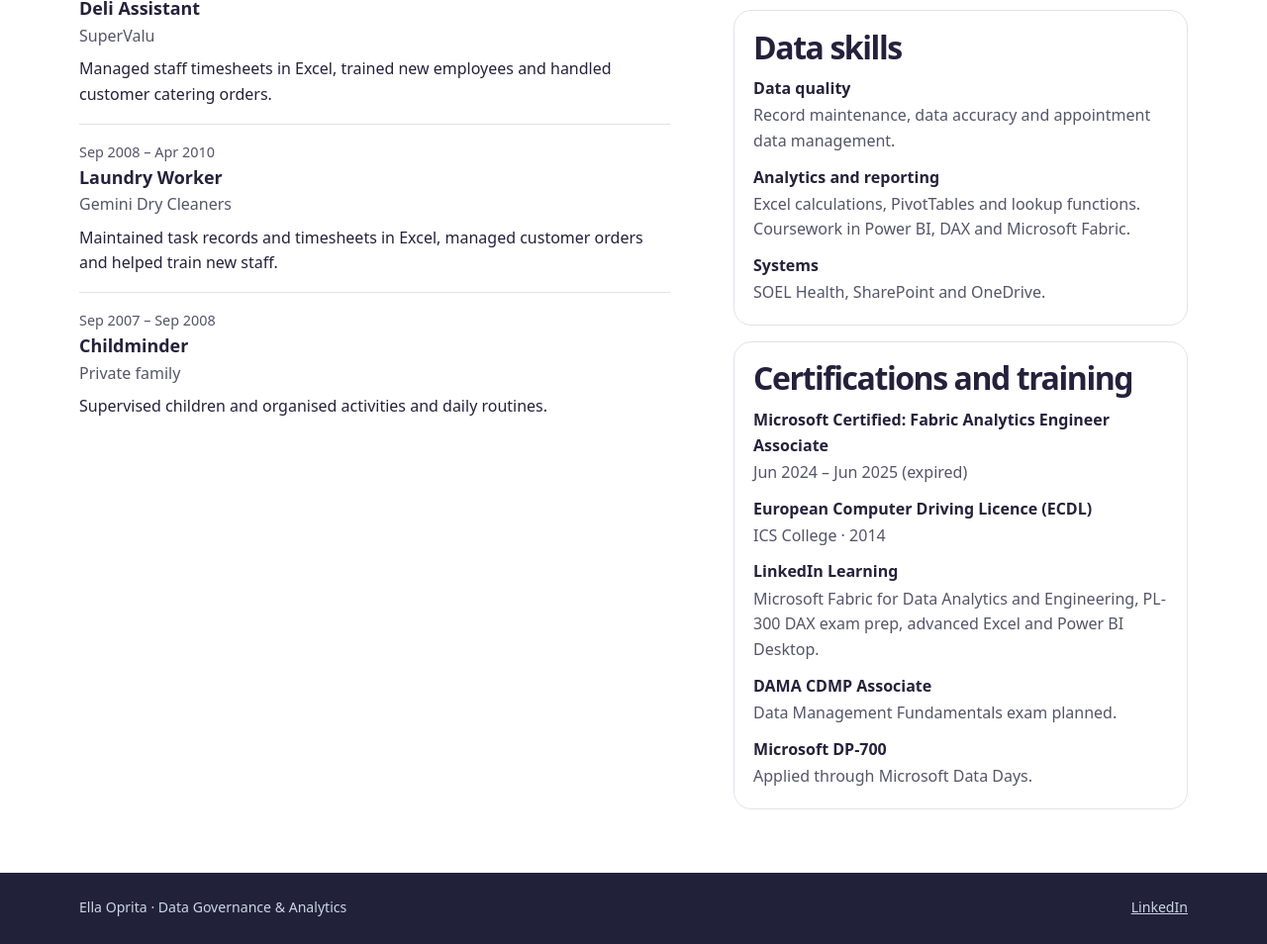
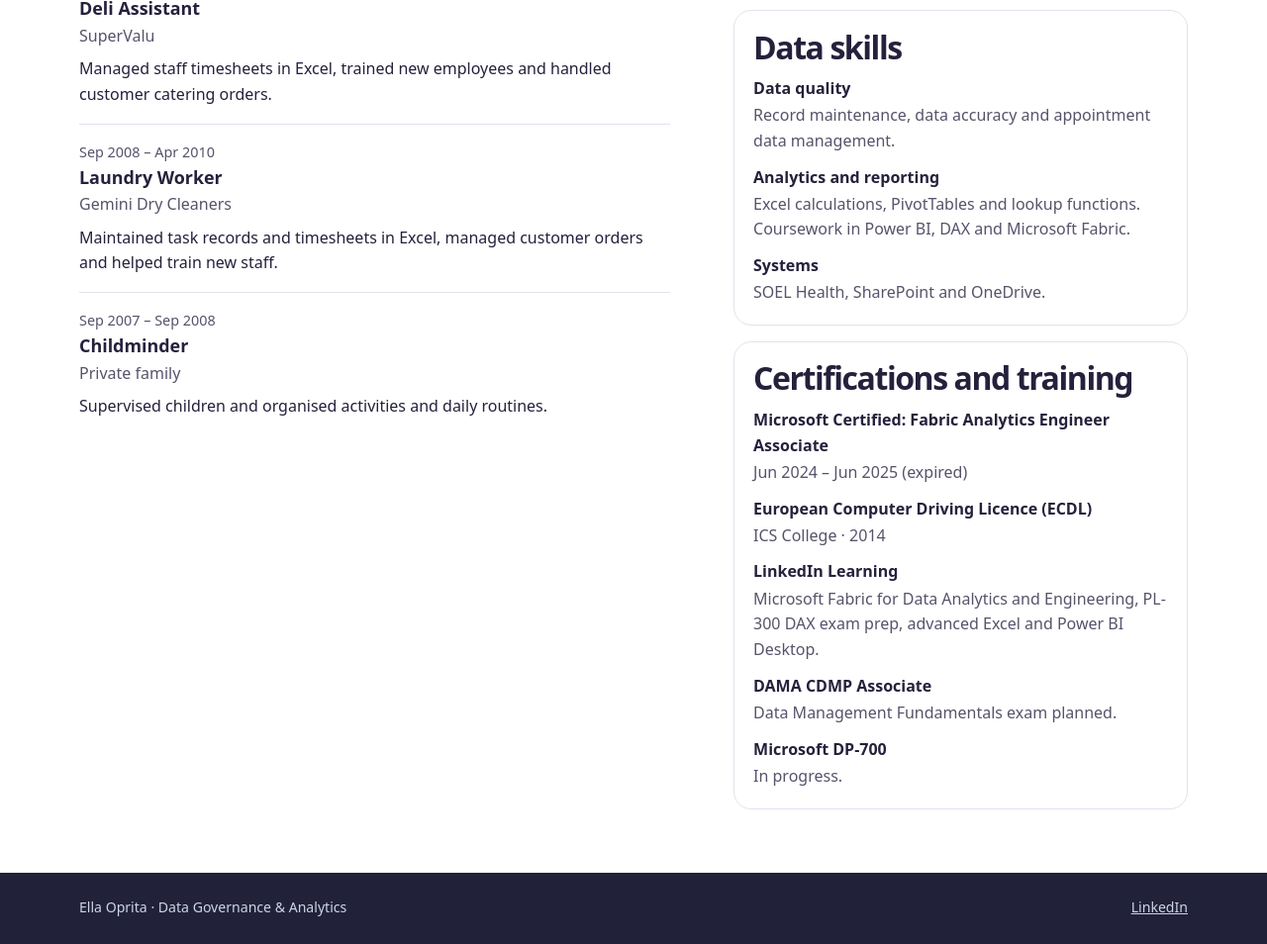
Before and after one commit to ellaoprita/ellaoprita.github.io, a plain HTML site: page cv.html in a window 1280 px wide. Shown: the part 1000-1954 px from the top of the page at 99% size. Drawn offline with Linux system fonts and the light colour scheme.

Commit message:
Update DP-700 status on CV

```diff
--- a/cv.html
+++ b/cv.html
@@ -103,7 +103,7 @@
           <dt>DAMA CDMP Associate</dt>
           <dd>Data Management Fundamentals exam planned.</dd>
           <dt>Microsoft DP-700</dt>
-          <dd>Applied through Microsoft Data Days.</dd>
+          <dd>In progress.</dd>
         </dl>
       </section>
     </div>
```
